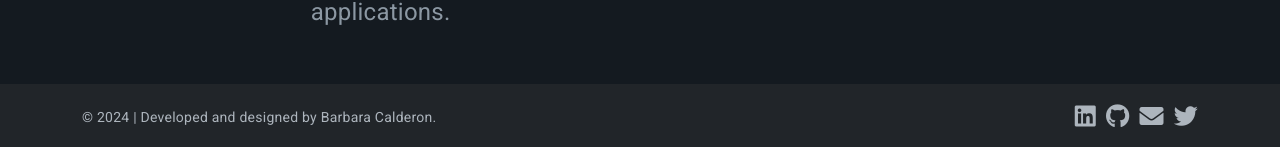
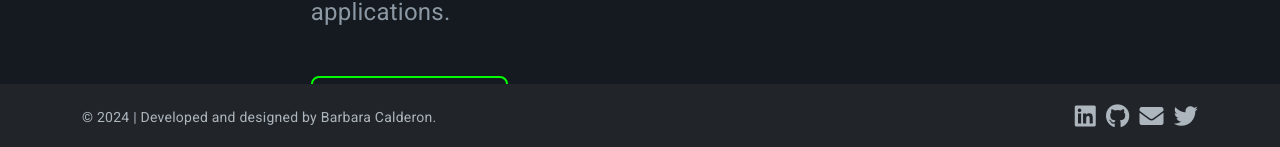
Before and after one commit to barbaracalderon/angular-portfolio-app, an Angular app: page /home in a window 1280 px wide. Shown: the part 673-820 px from the top of the page. Built offline with nearby package versions, Linux system fonts and the light colour scheme.

Commit message:
fix: add button to portfolio on /home

```diff
--- a/src/app/home/home.component.css
+++ b/src/app/home/home.component.css
@@ -50,5 +50,18 @@ blockquote {
     font-size: 1.50rem;
     color: #8c98a3;
     line-height: 2rem;
-    margin-bottom: 1rem;
+    margin-bottom: 3rem;
 }
+
+.portfolio-button {
+    background-color: #141a20;
+    border: 2px solid #00FF00;
+    border-radius: 8px;
+    padding: 20px 20px;
+    font-size: 1.25rem;
+    transition: transform 0.3s ease;
+  }
+
+  .portfolio-button:hover {
+    transform: translateY(-7px);
+  }
--- a/src/app/home/home.component.html
+++ b/src/app/home/home.component.html
@@ -6,6 +6,11 @@
         <blockquote>
             I am a developer with 3 years experience in building software. I leverage my fluency in English and coding skills to craft accessible, scalable and high-performance applications.
         </blockquote>
+        <button class="portfolio-button">
+            <a routerLink="/portfolio">
+                > Check Portfolio
+            </a>
+        </button>
       </div>
     </div>
   </div>
```
Also changed, not shown: src/app/home/home.component.ts (+8 -0 lines).
